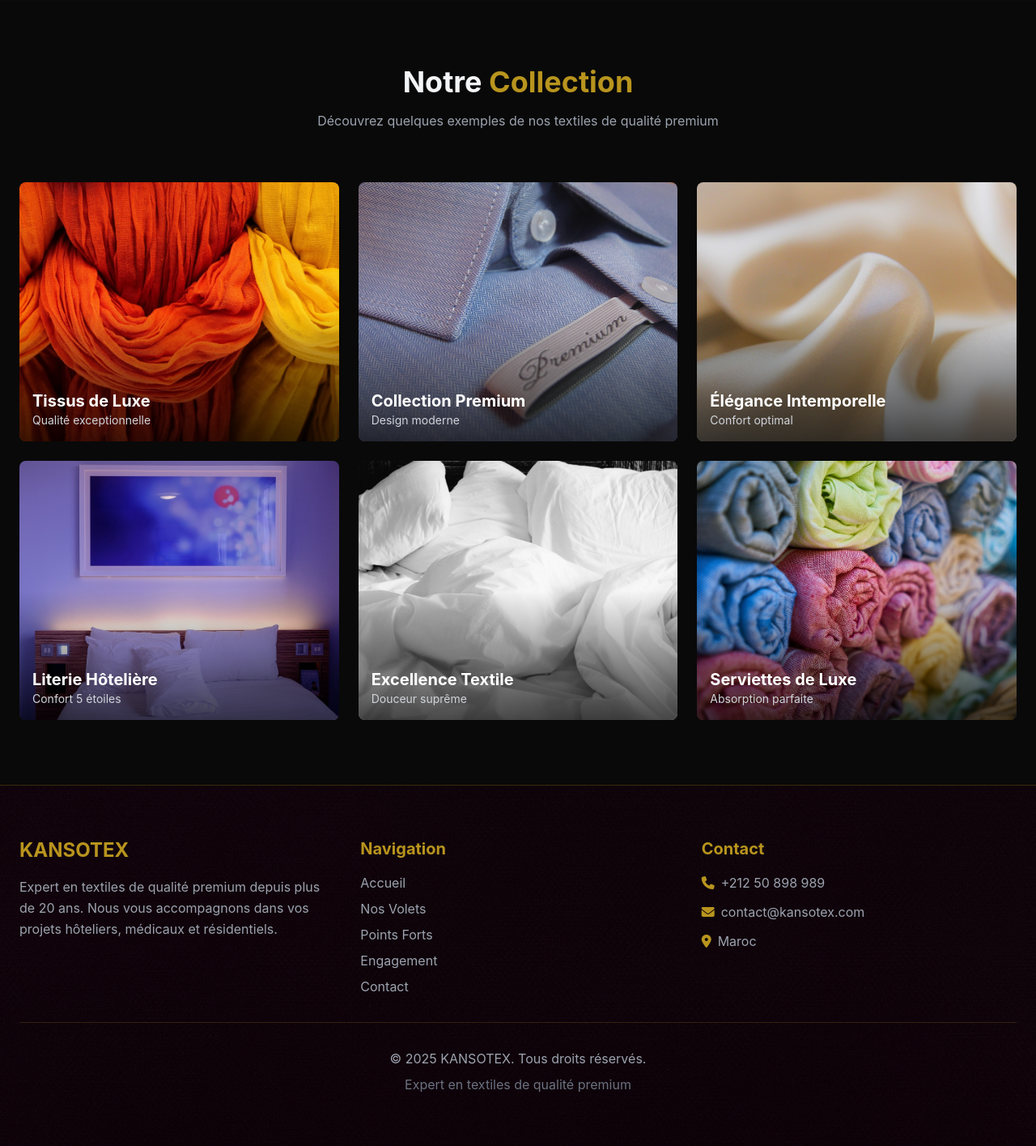
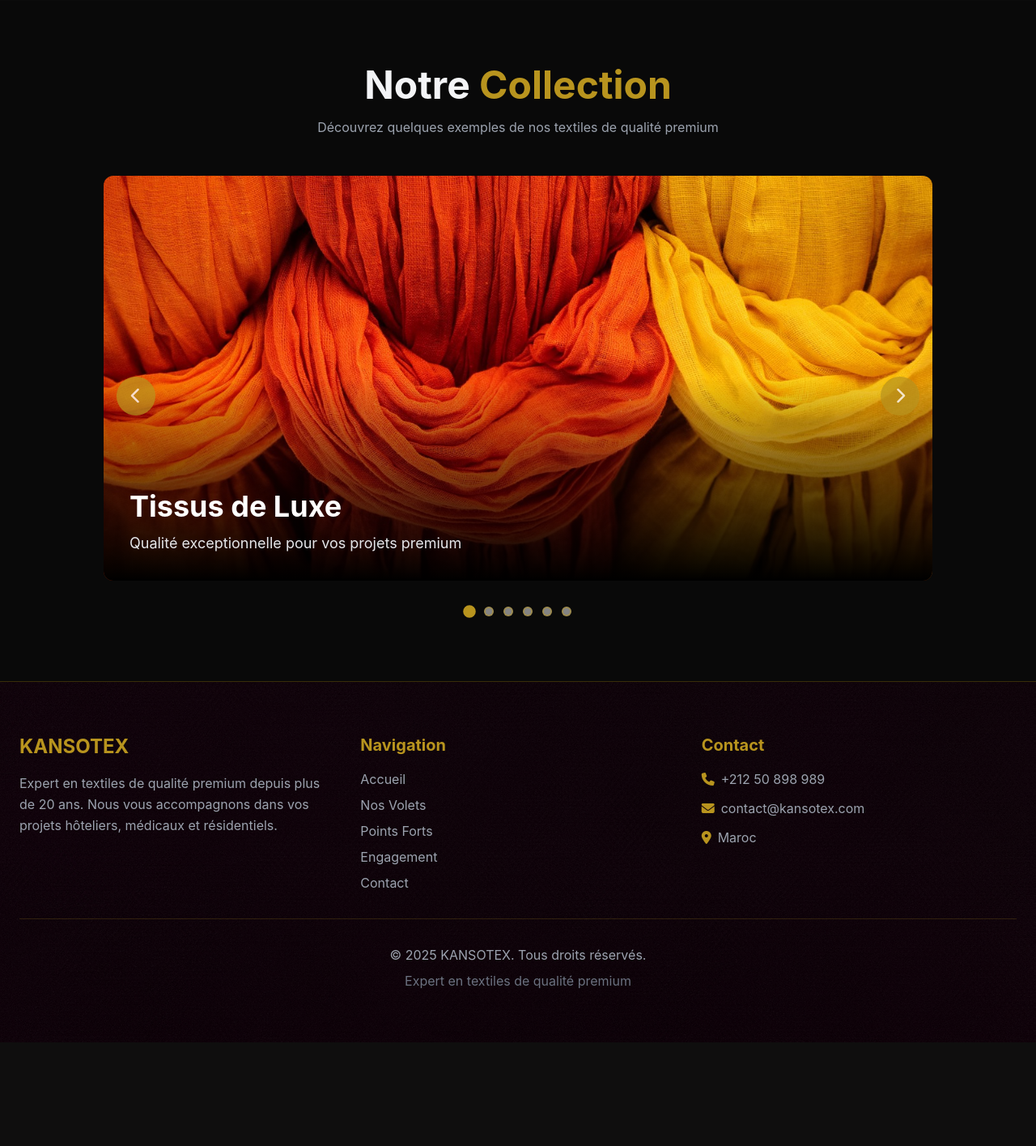
Before and after one commit to moa-digitalagency/KansotexWeb, a Flask app: page / in a window 1280 px wide. Shown: the part 4849-6264 px from the top of the page at 81% size. After the commit the page ends 6136 px from the top, so only its background shows below. Run offline with Flask 3, Linux system fonts and the light colour scheme; some libraries are stand-ins or nearby versions.

Commit message:
Add a collection slider and background images to sections
Refactors the main page to include a collection slider with navigation controls, adds background images to specific sections, and adjusts CSS for responsiveness.

Replit-Commit-Author: Agent
Replit-Commit-Session-Id: 88f51c40-dec8-4fb0-86ca-391a239b329a
Replit-Commit-Checkpoint-Type: intermediate_checkpoint
Replit-Commit-Event-Id: 67ba9600-d321-4cb8-aa52-5f25496bf841
Replit-Commit-Screenshot-Url: https://storage.googleapis.com/screenshot-production-us-central1/238a45ac-3348-43d5-99a5-f04d04dc68f4/88f51c40-dec8-4fb0-86ca-391a239b329a/WPWtV5Y

```diff
--- a/main.py
+++ b/main.py
@@ -1,6 +1,6 @@
 from flask import Flask
 from flask_cors import CORS
-from backend.config import Config
+from config import Config
 from backend.models import db
 from backend.routes.main_routes import main_bp
 
--- a/static/css/style.css
+++ b/static/css/style.css
@@ -221,6 +221,48 @@ input:focus, textarea:focus {
     border-color: #B8941E;
 }
 
+/* Collection Slider Styles */
+.collection-slider-container {
+    position: relative;
+}
+
+.collection-slide {
+    position: absolute;
+    inset: 0;
+    opacity: 0;
+    transition: opacity 1s ease-in-out;
+}
+
+.collection-slide.active {
+    opacity: 1;
+}
+
+.collection-dot {
+    width: 12px;
+    height: 12px;
+    border-radius: 50%;
+    background: rgba(255, 255, 255, 0.5);
+    border: 2px solid rgba(184, 148, 30, 0.5);
+    cursor: pointer;
+    transition: all 0.3s ease;
+}
+
+.collection-dot.active {
+    background: #B8941E;
+    transform: scale(1.3);
+    border-color: #B8941E;
+}
+
+.collection-prev,
+.collection-next {
+    opacity: 0.8;
+}
+
+.collection-prev:hover,
+.collection-next:hover {
+    opacity: 1;
+}
+
 /* Responsive */
 @media (max-width: 768px) {
     .gradient-text {
@@ -234,4 +276,16 @@ input:focus, textarea:focus {
     #accueil p {
         font-size: 1.25rem !important;
     }
+
+    .collection-slider-container {
+        height: 400px !important;
+    }
+
+    .collection-slide h3 {
+        font-size: 2rem !important;
+    }
+
+    .collection-slide p {
+        font-size: 1rem !important;
+    }
 }
--- a/templates/index.html
+++ b/templates/index.html
@@ -202,8 +202,14 @@
     </section>
 
     <!-- Les Volets Section -->
-    <section id="volets" class="py-20 px-6">
-        <div class="container mx-auto">
+    <section id="volets" class="py-20 px-6 relative overflow-hidden">
+        <!-- Background Image -->
+        <div class="absolute inset-0 z-0">
+            <img src="{{ url_for('static', filename='images/textile-3.jpg') }}"
+                 alt="Background"
+                 class="w-full h-full object-cover opacity-5">
+        </div>
+        <div class="container mx-auto relative z-10">
             <h2 class="text-4xl font-bold text-center mb-16">Les volets que nous servons</h2>
             <div class="grid grid-cols-1 md:grid-cols-2 lg:grid-cols-3 gap-8">
                 <!-- Home Textile -->
@@ -270,8 +276,14 @@
     </section>
 
     <!-- Notre Engagement Section -->
-    <section id="engagement" class="py-20 px-6" style="background: rgba(15, 15, 15, 0.8);">
-        <div class="container mx-auto">
+    <section id="engagement" class="py-20 px-6 relative overflow-hidden" style="background: rgba(15, 15, 15, 0.8);">
+        <!-- Background Image -->
+        <div class="absolute inset-0 z-0">
+            <img src="{{ url_for('static', filename='images/bedding-1.jpg') }}"
+                 alt="Background"
+                 class="w-full h-full object-cover opacity-5">
+        </div>
+        <div class="container mx-auto relative z-10">
             <h2 class="text-4xl font-bold text-center mb-16">Notre <span style="color: #B8941E;">engagement</span></h2>
             <div class="grid grid-cols-1 md:grid-cols-3 gap-8">
                 <!-- Matériaux -->
@@ -411,83 +423,104 @@
         </div>
     </section>
 
-    <!-- Galerie d'Images -->
-    <section class="py-20 px-6" style="background: rgba(10, 10, 10, 0.9);">
+    <!-- Galerie d'Images - Slider -->
+    <section class="py-20 px-6 relative overflow-hidden" style="background: rgba(10, 10, 10, 0.9);">
         <div class="container mx-auto">
-            <h2 class="text-4xl font-bold text-center mb-4">Notre <span style="color: #B8941E;">Collection</span></h2>
-            <p class="text-center text-gray-400 mb-16 max-w-2xl mx-auto">Découvrez quelques exemples de nos textiles de qualité premium</p>
+            <h2 class="text-4xl md:text-5xl font-bold text-center mb-4">Notre <span style="color: #B8941E;">Collection</span></h2>
+            <p class="text-center text-gray-400 mb-12 max-w-2xl mx-auto">Découvrez quelques exemples de nos textiles de qualité premium</p>
 
-            <div class="grid grid-cols-1 md:grid-cols-2 lg:grid-cols-3 gap-6">
-                <!-- Image 1 -->
-                <div class="group relative overflow-hidden rounded-lg h-80">
+            <!-- Collection Slider -->
+            <div class="relative max-w-5xl mx-auto">
+                <div class="collection-slider-container overflow-hidden rounded-xl" style="height: 500px;">
+                    <!-- Slide 1 -->
+                    <div class="collection-slide active">
                         <img src="{{ url_for('static', filename='images/textile-1.jpg') }}"
                              alt="Textile Premium 1"
-                         class="w-full h-full object-cover transform group-hover:scale-110 transition duration-700">
-                    <div class="absolute inset-0 bg-gradient-to-t from-black via-transparent to-transparent opacity-70"></div>
-                    <div class="absolute bottom-4 left-4 right-4">
-                        <h3 class="text-xl font-bold text-white">Tissus de Luxe</h3>
-                        <p class="text-gray-300 text-sm">Qualité exceptionnelle</p>
+                             class="w-full h-full object-cover">
+                        <div class="absolute inset-0 bg-gradient-to-t from-black via-transparent to-transparent"></div>
+                        <div class="absolute bottom-8 left-8 right-8 z-10">
+                            <h3 class="text-4xl font-bold text-white mb-3">Tissus de Luxe</h3>
+                            <p class="text-gray-200 text-lg">Qualité exceptionnelle pour vos projets premium</p>
                         </div>
                     </div>
 
-                <!-- Image 2 -->
-                <div class="group relative overflow-hidden rounded-lg h-80">
+                    <!-- Slide 2 -->
+                    <div class="collection-slide">
                         <img src="{{ url_for('static', filename='images/textile-2.jpg') }}"
                              alt="Textile Premium 2"
-                         class="w-full h-full object-cover transform group-hover:scale-110 transition duration-700">
-                    <div class="absolute inset-0 bg-gradient-to-t from-black via-transparent to-transparent opacity-70"></div>
-                    <div class="absolute bottom-4 left-4 right-4">
-                        <h3 class="text-xl font-bold text-white">Collection Premium</h3>
-                        <p class="text-gray-300 text-sm">Design moderne</p>
+                             class="w-full h-full object-cover">
+                        <div class="absolute inset-0 bg-gradient-to-t from-black via-transparent to-transparent"></div>
+                        <div class="absolute bottom-8 left-8 right-8 z-10">
+                            <h3 class="text-4xl font-bold text-white mb-3">Collection Premium</h3>
+                            <p class="text-gray-200 text-lg">Design moderne et élégant</p>
                         </div>
                     </div>
 
-                <!-- Image 3 -->
-                <div class="group relative overflow-hidden rounded-lg h-80">
+                    <!-- Slide 3 -->
+                    <div class="collection-slide">
                         <img src="{{ url_for('static', filename='images/textile-3.jpg') }}"
                              alt="Textile Premium 3"
-                         class="w-full h-full object-cover transform group-hover:scale-110 transition duration-700">
-                    <div class="absolute inset-0 bg-gradient-to-t from-black via-transparent to-transparent opacity-70"></div>
-                    <div class="absolute bottom-4 left-4 right-4">
-                        <h3 class="text-xl font-bold text-white">Élégance Intemporelle</h3>
-                        <p class="text-gray-300 text-sm">Confort optimal</p>
+                             class="w-full h-full object-cover">
+                        <div class="absolute inset-0 bg-gradient-to-t from-black via-transparent to-transparent"></div>
+                        <div class="absolute bottom-8 left-8 right-8 z-10">
+                            <h3 class="text-4xl font-bold text-white mb-3">Élégance Intemporelle</h3>
+                            <p class="text-gray-200 text-lg">Confort optimal pour votre bien-être</p>
                         </div>
                     </div>
 
-                <!-- Image 4 -->
-                <div class="group relative overflow-hidden rounded-lg h-80">
+                    <!-- Slide 4 -->
+                    <div class="collection-slide">
                         <img src="{{ url_for('static', filename='images/bedding-1.jpg') }}"
                              alt="Literie Premium 1"
-                         class="w-full h-full object-cover transform group-hover:scale-110 transition duration-700">
-                    <div class="absolute inset-0 bg-gradient-to-t from-black via-transparent to-transparent opacity-70"></div>
-                    <div class="absolute bottom-4 left-4 right-4">
-                        <h3 class="text-xl font-bold text-white">Literie Hôtelière</h3>
-                        <p class="text-gray-300 text-sm">Confort 5 étoiles</p>
+                             class="w-full h-full object-cover">
+                        <div class="absolute inset-0 bg-gradient-to-t from-black via-transparent to-transparent"></div>
+                        <div class="absolute bottom-8 left-8 right-8 z-10">
+                            <h3 class="text-4xl font-bold text-white mb-3">Literie Hôtelière</h3>
+                            <p class="text-gray-200 text-lg">Confort 5 étoiles pour vos clients</p>
                         </div>
                     </div>
 
-                <!-- Image 5 -->
-                <div class="group relative overflow-hidden rounded-lg h-80">
+                    <!-- Slide 5 -->
+                    <div class="collection-slide">
                         <img src="{{ url_for('static', filename='images/bedding-2.jpg') }}"
                              alt="Literie Premium 2"
-                         class="w-full h-full object-cover transform group-hover:scale-110 transition duration-700">
-                    <div class="absolute inset-0 bg-gradient-to-t from-black via-transparent to-transparent opacity-70"></div>
-                    <div class="absolute bottom-4 left-4 right-4">
-                        <h3 class="text-xl font-bold text-white">Excellence Textile</h3>
-                        <p class="text-gray-300 text-sm">Douceur suprême</p>
+                             class="w-full h-full object-cover">
+                        <div class="absolute inset-0 bg-gradient-to-t from-black via-transparent to-transparent"></div>
+                        <div class="absolute bottom-8 left-8 right-8 z-10">
+                            <h3 class="text-4xl font-bold text-white mb-3">Excellence Textile</h3>
+                            <p class="text-gray-200 text-lg">Douceur suprême et durabilité</p>
                         </div>
                     </div>
 
-                <!-- Image 6 -->
-                <div class="group relative overflow-hidden rounded-lg h-80">
+                    <!-- Slide 6 -->
+                    <div class="collection-slide">
                         <img src="{{ url_for('static', filename='images/serviettes.jpg') }}"
                              alt="Serviettes Premium"
-                         class="w-full h-full object-cover transform group-hover:scale-110 transition duration-700">
-                    <div class="absolute inset-0 bg-gradient-to-t from-black via-transparent to-transparent opacity-70"></div>
-                    <div class="absolute bottom-4 left-4 right-4">
-                        <h3 class="text-xl font-bold text-white">Serviettes de Luxe</h3>
-                        <p class="text-gray-300 text-sm">Absorption parfaite</p>
+                             class="w-full h-full object-cover">
+                        <div class="absolute inset-0 bg-gradient-to-t from-black via-transparent to-transparent"></div>
+                        <div class="absolute bottom-8 left-8 right-8 z-10">
+                            <h3 class="text-4xl font-bold text-white mb-3">Serviettes de Luxe</h3>
+                            <p class="text-gray-200 text-lg">Absorption parfaite et douceur exceptionnelle</p>
                         </div>
+                    </div>
+                </div>
+
+                <!-- Navigation Arrows -->
+                <button class="collection-prev absolute left-4 top-1/2 transform -translate-y-1/2 z-20 w-12 h-12 rounded-full flex items-center justify-center transition hover:scale-110" style="background: rgba(184, 148, 30, 0.9);">
+                    <i class="fas fa-chevron-left text-white text-xl"></i>
+                </button>
+                <button class="collection-next absolute right-4 top-1/2 transform -translate-y-1/2 z-20 w-12 h-12 rounded-full flex items-center justify-center transition hover:scale-110" style="background: rgba(184, 148, 30, 0.9);">
+                    <i class="fas fa-chevron-right text-white text-xl"></i>
+                </button>
+
+                <!-- Slider Dots -->
+                <div class="flex justify-center mt-8 space-x-3">
+                    <button class="collection-dot active" data-slide="0"></button>
+                    <button class="collection-dot" data-slide="1"></button>
+                    <button class="collection-dot" data-slide="2"></button>
+                    <button class="collection-dot" data-slide="3"></button>
+                    <button class="collection-dot" data-slide="4"></button>
+                    <button class="collection-dot" data-slide="5"></button>
                 </div>
             </div>
         </div>
```
Also changed, not shown: static/js/main.js (+56 -0 lines). Lines whose indentation alone changed are shown as unchanged.
